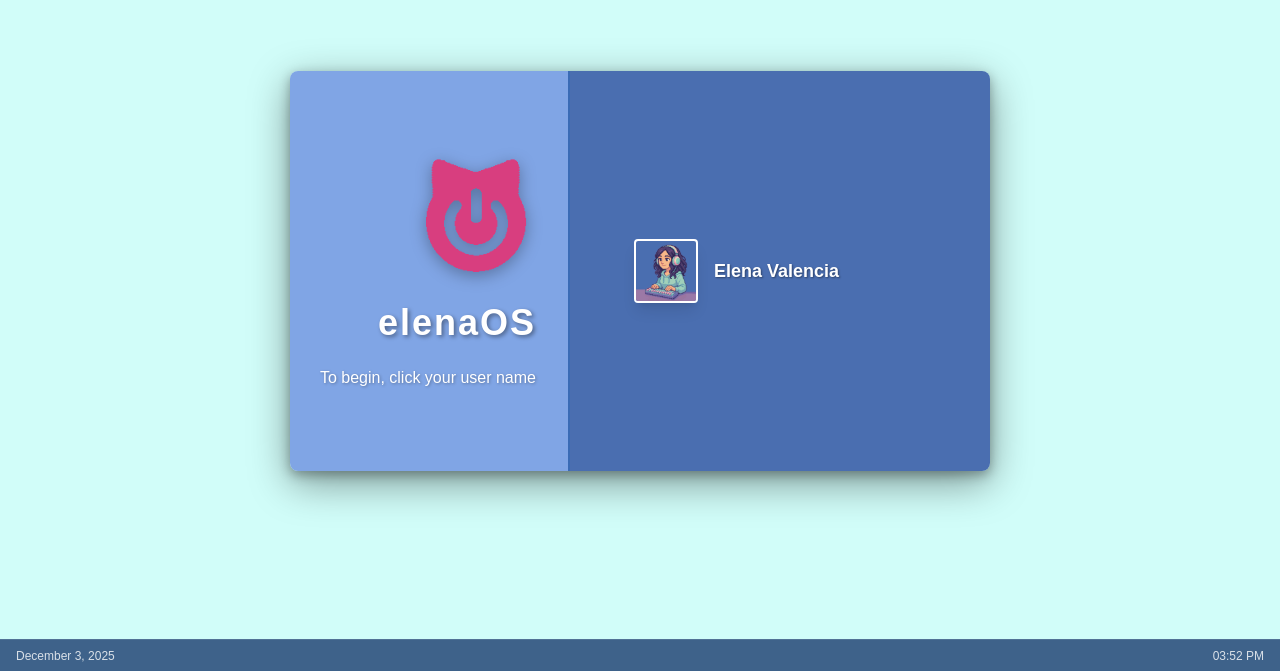
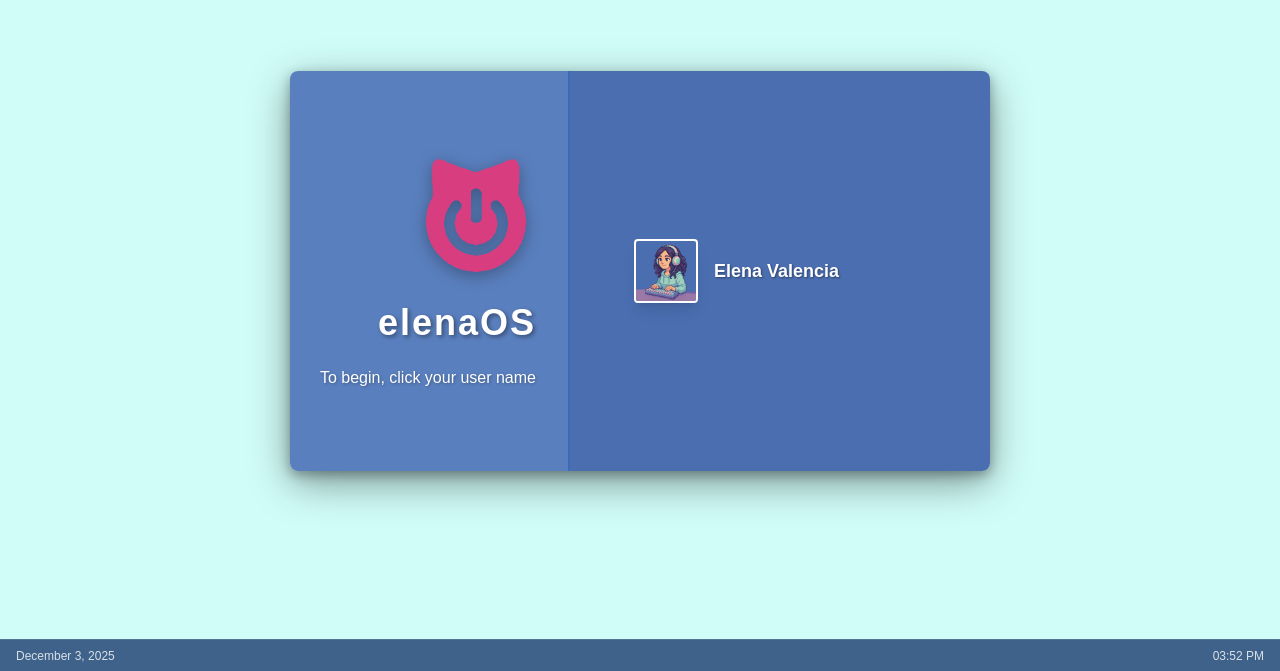
Before and after one commit to elenavalencia00/portfolio, a React (Vite) app: page / in a window 1280 px wide. Shown: the part 129-800 px from the top of the page. Built offline with nearby package versions, Linux system fonts and the light colour scheme.

Commit message:
fix login

```diff
--- a/src/components/LoginScreen.tsx
+++ b/src/components/LoginScreen.tsx
@@ -22,7 +22,7 @@ export function LoginScreen({ onLogin }: LoginScreenProps) {
           style={{
             width: "280px",
             height: "400px",
-            background: "#80a5e5ff",
+            background: "#5a7fbe",
             borderRight: "2px solid #3a6bb5",
           }}
         >
```
